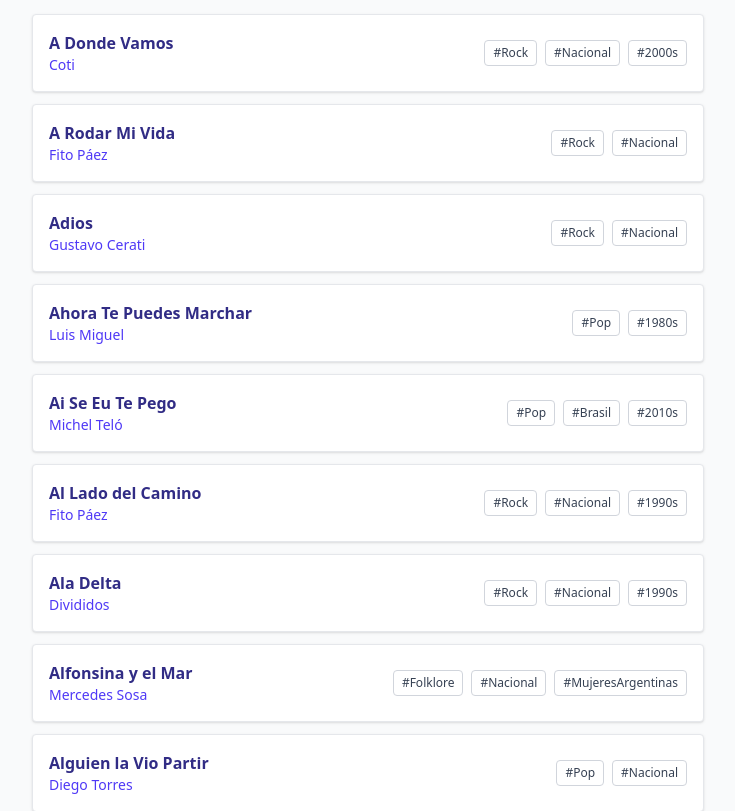
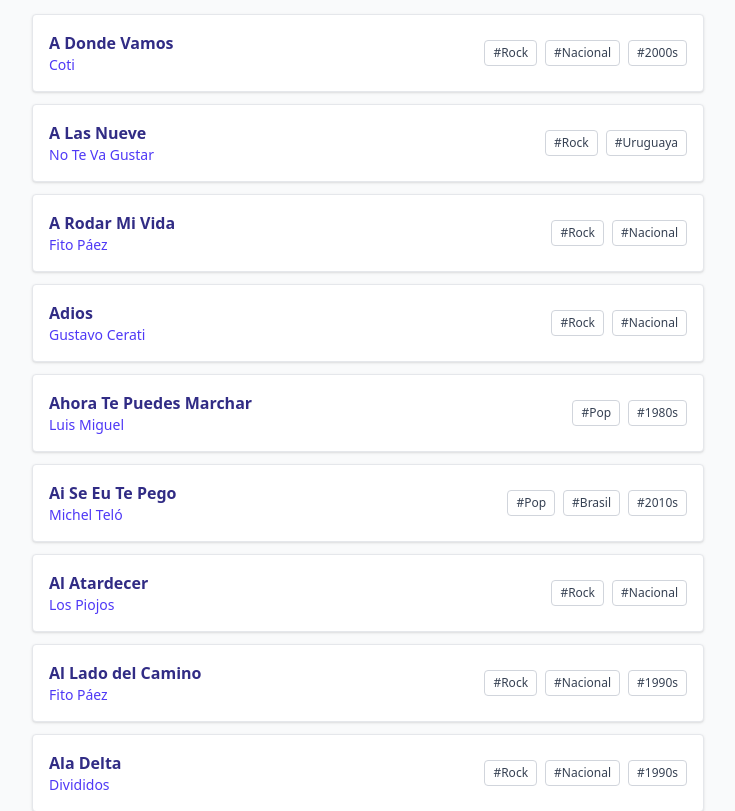
Before and after one commit to guilkuo/open-mic-legado-pianobar, a React (Vite) app: page / in a window 1280 px wide. Shown: the part 480-1291 px from the top of the page, without its empty margins (272-1007 px from the left). Built offline with nearby package versions, Linux system fonts and the light colour scheme.

Commit message:
mas temas

```diff
--- a/src/componentes/SongCatalog.jsx
+++ b/src/componentes/SongCatalog.jsx
@@ -1265,6 +1265,107 @@
 { title: "Tu Amor", artist: "Charly García & Pedro Aznar", tags: ["#Rock", "#Nacional", "#1980s"], lyricsUrl: "https://www.letras.com/charly-garcia/tu-amor/" },
 { title: "Ayer Nomás", artist: "Los Gatos", tags: ["#Rock", "#Nacional", "#1980s"], lyricsUrl: "https://www.letras.com/los-gatos/595362/" },
 { title: "Mil Horas", artist: "Los Abuelos de la Nada", tags: ["#Rock", "#Nacional", "#1980s"], lyricsUrl: "https://www.letras.com/los-abuelos-de-la-nada/68627/" },
+////////////////////////////////////
+// Bersuit Vergarabat
+////////////////////////////////////
+{
+  title: "Toco y me voy",
+  artist: "Bersuit Vergarabat",
+  tags: ["#Rock", "#Nacional", "#2000"],
+  lyricsUrl: "https://www.letras.com/bersuit-vergarabat/144359/"
+},
+{
+  title: "Murguita del Sur",
+  artist: "Bersuit Vergarabat",
+  tags: ["#Rock", "#Nacional", "#2000"],
+  lyricsUrl: "https://www.letras.com/bersuit-vergarabat/murguita-del-sur/"
+},
+{
+  title: "La Bolsa",
+  artist: "Bersuit Vergarabat",
+  tags: ["#Rock", "#Nacional", "#2000"],
+  lyricsUrl: "https://www.letras.com/bersuit-vergarabat/47233/"
+},
+
+////////////////////////////////////
+// La Vela Puerca
+////////////////////////////////////
+{
+  title: "El Viejo",
+  artist: "La Vela Puerca",
+  tags: ["#Rock", "#Internacional", "#2000"],
+  lyricsUrl: "https://www.letras.com/la-vela-puerca/319385/"
+},
+
+////////////////////////////////////
+// No Te Va Gustar
+////////////////////////////////////
+{
+  title: "A Las Nueve",
+  artist: "No Te Va Gustar",
+  tags: ["#Rock", "#Uruguaya"],
+  lyricsUrl: "https://www.letras.com/no-te-va-gustar/a-las-nueve/"
+},
+
+////////////////////////////////////
+// Las Pelotas
+////////////////////////////////////
+{
+  title: "Si Supieras",
+  artist: "Las Pelotas",
+  tags: ["#Rock", "#Nacional"],
+  lyricsUrl: "https://www.letras.com/las-pelotas/204389/"
+},
+{
+  title: "Será",
+  artist: "Las Pelotas",
+  tags: ["#Rock", "#Nacional"],
+  lyricsUrl: "https://www.letras.com/las-pelotas/204388/"
+},
+
+////////////////////////////////////
+// Divididos
+////////////////////////////////////
+{
+  title: "Nene de Antes",
+  artist: "Divididos",
+  tags: ["#Rock", "#Nacional"],
+  lyricsUrl: "https://www.letras.com/divididos/"
+},
+{
+  title: "Ala Delta",
+  artist: "Divididos",
+  tags: ["#Rock", "#Nacional"],
+  lyricsUrl: "https://www.letras.com/divididos/"
+},
+
+////////////////////////////////////
+// Los Piojos
+////////////////////////////////////
+{
+  title: "Al Atardecer",
+  artist: "Los Piojos",
+  tags: ["#Rock", "#Nacional"],
+  lyricsUrl: "https://www.letras.com/los-piojos/"
+},
+{
+  title: "Ando Ganas",
+  artist: "Los Piojos",
+  tags: ["#Rock", "#Nacional"],
+  lyricsUrl: "https://www.letras.com/los-piojos/"
+},
+{
+  title: "Vine Hasta Aquí",
+  artist: "Los Piojos",
+  tags: ["#Rock", "#Nacional"],
+  lyricsUrl: "https://www.letras.com/los-piojos/"
+},
+{
+  title: "Como Alí",
+  artist: "Los Piojos",
+  tags: ["#Rock", "#Nacional"],
+  lyricsUrl: "https://www.letras.com/los-piojos/"
+},
 ];
 
 function deduplicateSongs(arr) {
```
Also changed, not shown: src/componentes/temas.txt.
